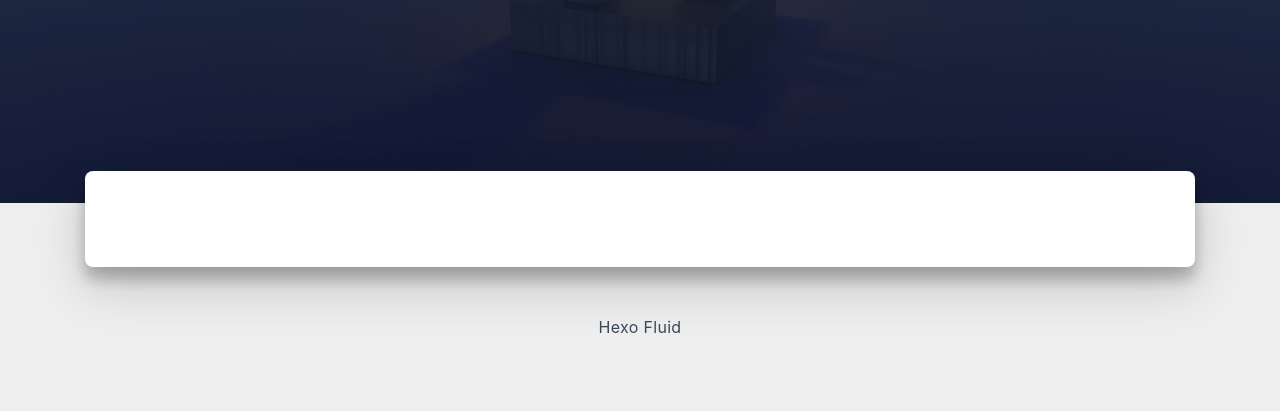
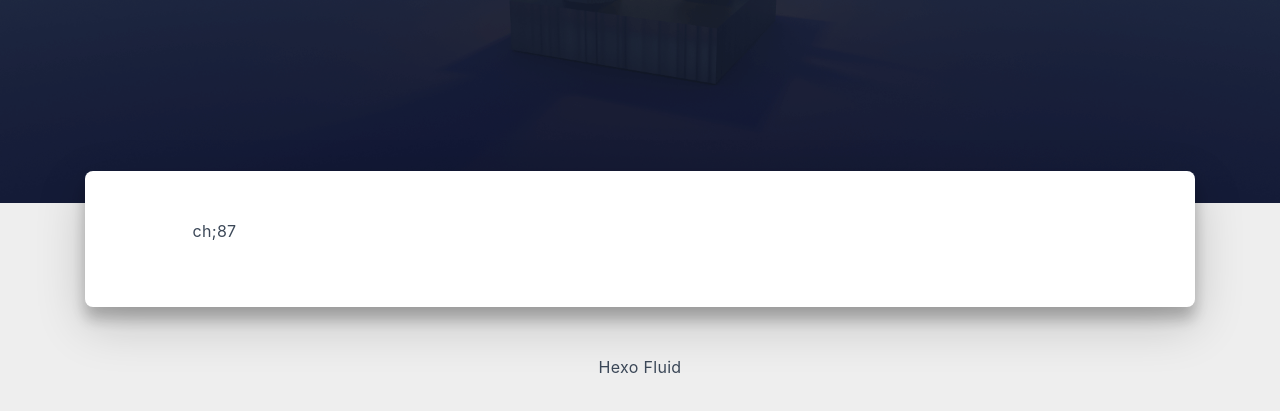
Before and after one commit to cylScripter/cylScripter.github.io, a plain HTML site: page about/index.html in a window 1280 px wide. Shown: the part 277-688 px from the top of the page. Drawn offline with nearby package versions, Linux system fonts and the light colour scheme; some packages are replaced by stand-ins of ours; a script that the page names is missing; some icons are missing; a small style sheet from the web is missing.

Commit message:
Site updated: 2023-12-26 22:10:29

```diff
--- a/about/index.html
+++ b/about/index.html
@@ -16,13 +16,15 @@
   <meta name="author" content="John Doe">
   <meta name="keywords" content="">
 
-    <meta property="og:type" content="website">
+    <meta name="description" content="ch;87">
+<meta property="og:type" content="website">
 <meta property="og:title" content="about">
 <meta property="og:url" content="http://example.com/about/index.html">
 <meta property="og:site_name" content="Hexo">
+<meta property="og:description" content="ch;87">
 <meta property="og:locale" content="en_US">
 <meta property="article:published_time" content="2023-12-26T13:53:34.000Z">
-<meta property="article:modified_time" content="2023-12-26T13:53:34.705Z">
+<meta property="article:modified_time" content="2023-12-26T14:10:24.189Z">
 <meta property="article:author" content="John Doe">
 <meta name="twitter:card" content="summary_large_image">
 
@@ -216,6 +218,7 @@
 
 
 <article class="page-content">
+  <p>ch;87</p>
 
 
 
```
